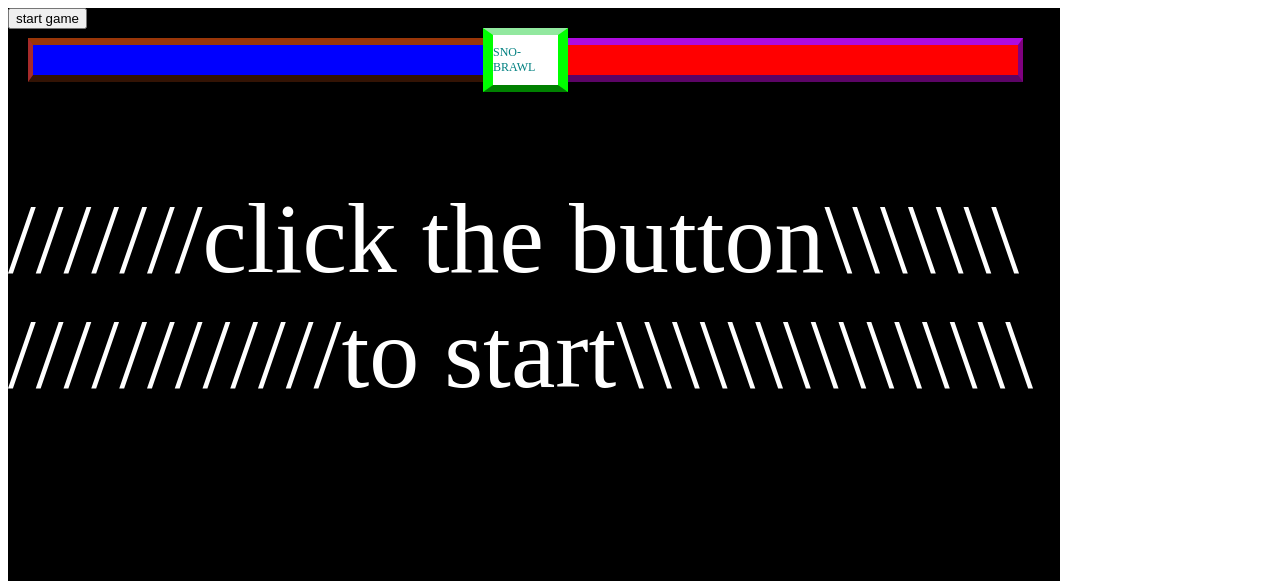
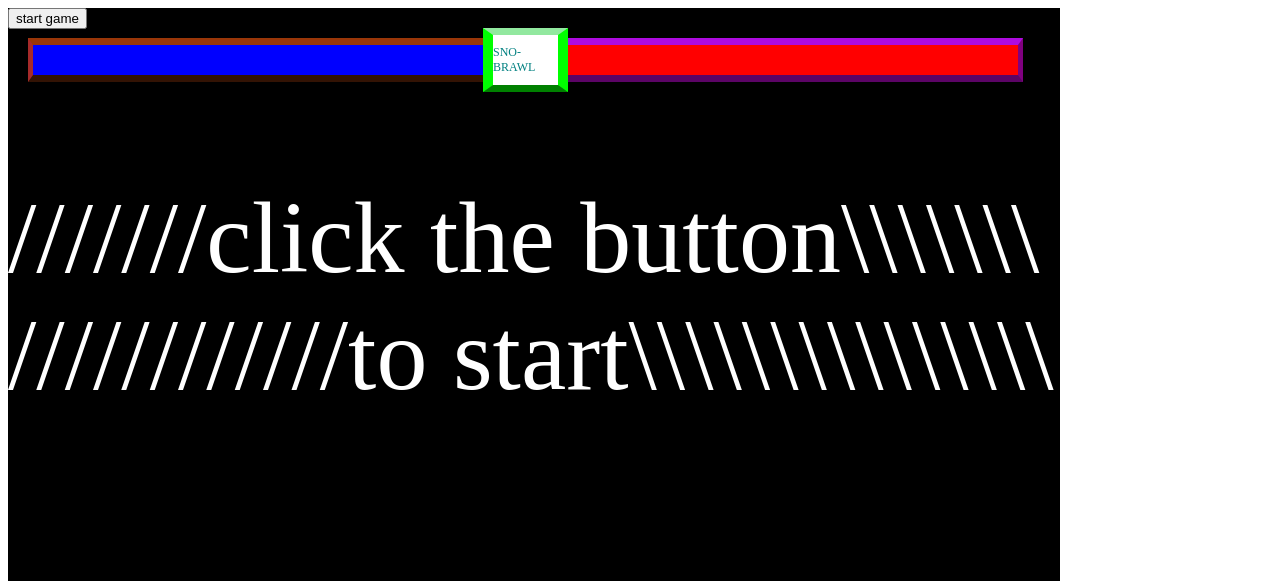
Before and after one commit to nvand82/fighting-rectangles, a website: page index.html in a window 1280 px wide. Shown: the top 581 px of the page. Drawn offline with Linux system fonts and the light colour scheme.

Commit message:
final start screen

```diff
--- a/index.html
+++ b/index.html
@@ -372,7 +372,7 @@ break
   display: flex;
   color: white;
   justify-content: center;
-  font-size: 100px;
+  font-size: 102px;
   align-items: center;
   "> ///////click the button\\\\\\\
     ////////////to start\\\\\\\\\\\\\\\
```
